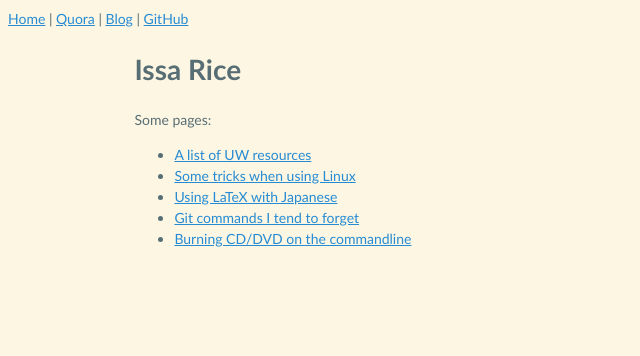
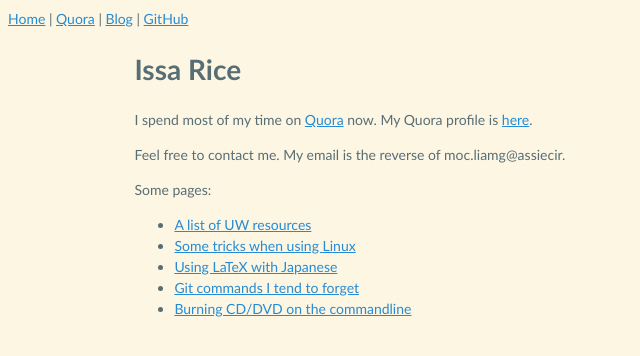
Before and after one commit to riceissa/riceissa.github.io, a Jekyll site: the page built from index.md, in a window 1280 px wide. Shown: the top 356 px of the page, without its empty margins (0-640 px from the left). Built offline with Jekyll 4.4.1, drawn with Linux system fonts in a browser that asks for light colours; Markdown is read by kramdown in place of the engine named in the settings.

Commit message:
add contact info

```diff
--- a/index.md
+++ b/index.md
@@ -4,6 +4,12 @@ title: riceissa
 ---
 
 # Issa Rice
+
+I spend most of my time on [Quora](https://quora.com) now.
+My Quora profile is [here](https://www.quora.com/Issa-Rice).
+
+Feel free to contact me.
+My email is the reverse of moc.liamg@assiecir.
 
 Some pages:
 
```
